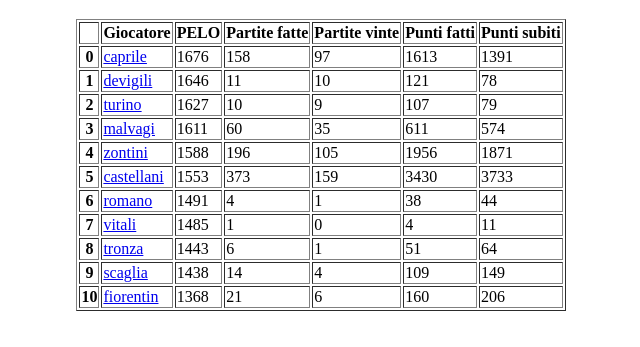
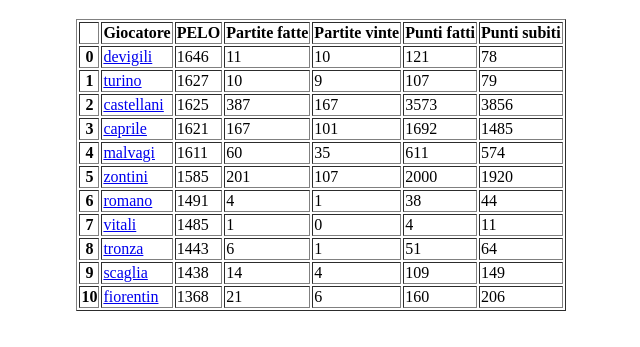
Before and after one commit to TronoBianco/Classifica, a plain HTML site: page index.htm in a window 1280 px wide. Shown: the part 61-408 px from the top of the page, without its empty margins (319-959 px from the left). Drawn offline with Linux system fonts and the light colour scheme.

Commit message:
Add files via upload

```diff
--- a/index.htm
+++ b/index.htm
@@ -17,15 +17,6 @@
   <tbody>
     <tr>
       <th>0</th>
-      <td><a href='caprile.png'>caprile</a></td>
-      <td>1676</td>
-      <td>158</td>
-      <td>97</td>
-      <td>1613</td>
-      <td>1391</td>
-    </tr>
-    <tr>
-      <th>1</th>
       <td><a href='devigili.png'>devigili</a></td>
       <td>1646</td>
       <td>11</td>
@@ -34,7 +25,7 @@
       <td>78</td>
     </tr>
     <tr>
-      <th>2</th>
+      <th>1</th>
       <td><a href='turino.png'>turino</a></td>
       <td>1627</td>
       <td>10</td>
@@ -43,7 +34,25 @@
       <td>79</td>
     </tr>
     <tr>
+      <th>2</th>
+      <td><a href='castellani.png'>castellani</a></td>
+      <td>1625</td>
+      <td>387</td>
+      <td>167</td>
+      <td>3573</td>
+      <td>3856</td>
+    </tr>
+    <tr>
       <th>3</th>
+      <td><a href='caprile.png'>caprile</a></td>
+      <td>1621</td>
+      <td>167</td>
+      <td>101</td>
+      <td>1692</td>
+      <td>1485</td>
+    </tr>
+    <tr>
+      <th>4</th>
       <td><a href='malvagi.png'>malvagi</a></td>
       <td>1611</td>
       <td>60</td>
@@ -52,22 +61,13 @@
       <td>574</td>
     </tr>
     <tr>
-      <th>4</th>
+      <th>5</th>
       <td><a href='zontini.png'>zontini</a></td>
-      <td>1588</td>
-      <td>196</td>
-      <td>105</td>
-      <td>1956</td>
-      <td>1871</td>
-    </tr>
-    <tr>
-      <th>5</th>
-      <td><a href='castellani.png'>castellani</a></td>
-      <td>1553</td>
-      <td>373</td>
-      <td>159</td>
-      <td>3430</td>
-      <td>3733</td>
+      <td>1585</td>
+      <td>201</td>
+      <td>107</td>
+      <td>2000</td>
+      <td>1920</td>
     </tr>
     <tr>
       <th>6</th>
```
Also changed, not shown: caprile.png, castellani.png, zontini.png.
